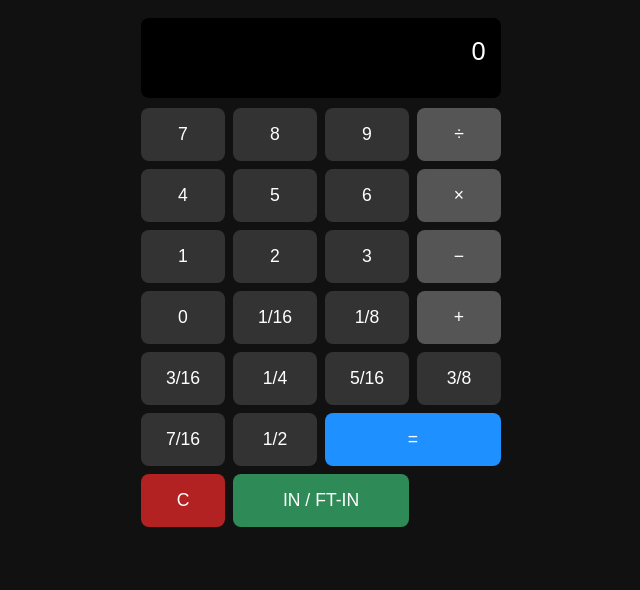
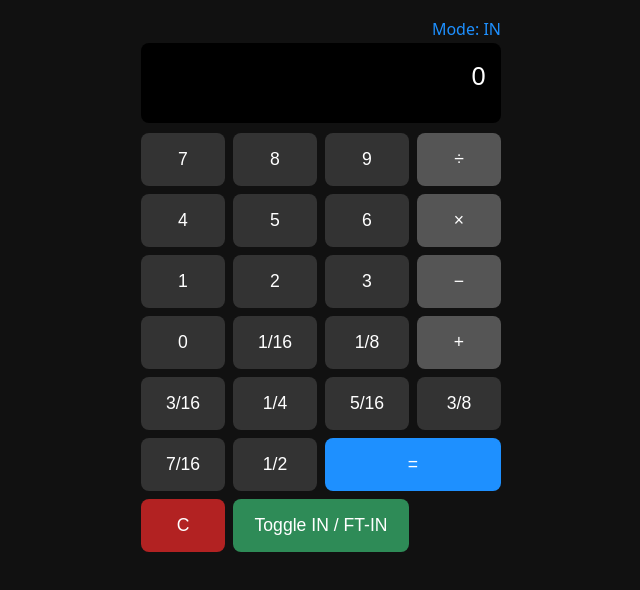
Before and after one commit to 9wjd7kww4q-commits/Tape-math, a plain HTML site: page index.html in a window 1280 px wide. Shown: the whole page, without its empty margins (319-959 px from the left). Drawn offline with Linux system fonts and the light colour scheme.

Commit message:
Add unit display and update toggle button text
Added unit display for calculator mode and updated button label.

```diff
--- a/index.html
+++ b/index.html
@@ -15,6 +15,12 @@
     max-width: 360px;
     width: 100%;
     padding: 10px;
+  }
+  .unit-display {
+    text-align: right;
+    font-size: 1em;
+    color: #1e90ff;
+    margin-bottom: 3px;
   }
   .display {
     background: #000;
@@ -47,6 +53,7 @@
 <body>
 
 <div class="calculator">
+  <div id="unit" class="unit-display">Mode: IN</div>
   <div id="display" class="display">0</div>
 
   <div class="buttons">
@@ -80,7 +87,7 @@
     <button class="equal" onclick="calculate()">=</button>
     <button class="clear" onclick="clearAll()">C</button>
 
-    <button class="toggle" onclick="toggleUnits()">IN / FT-IN</button>
+    <button class="toggle" onclick="toggleUnits()">Toggle IN / FT-IN</button>
   </div>
 </div>
 
@@ -112,6 +119,7 @@ function clearAll() {
 
 function update(text) {
   document.getElementById('display').innerText = text;
+  document.getElementById('unit').innerText = `Mode: ${mode}`;
 }
 
 function roundToSixteenth(val) {
@@ -159,7 +167,7 @@ function calculate() {
 }
 
 function toggleUnits() {
-  if (!lastValue) return;
+  if (!lastValue && expr === '') return;
 
   mode = (mode === 'IN') ? 'FT' : 'IN';
 
```
